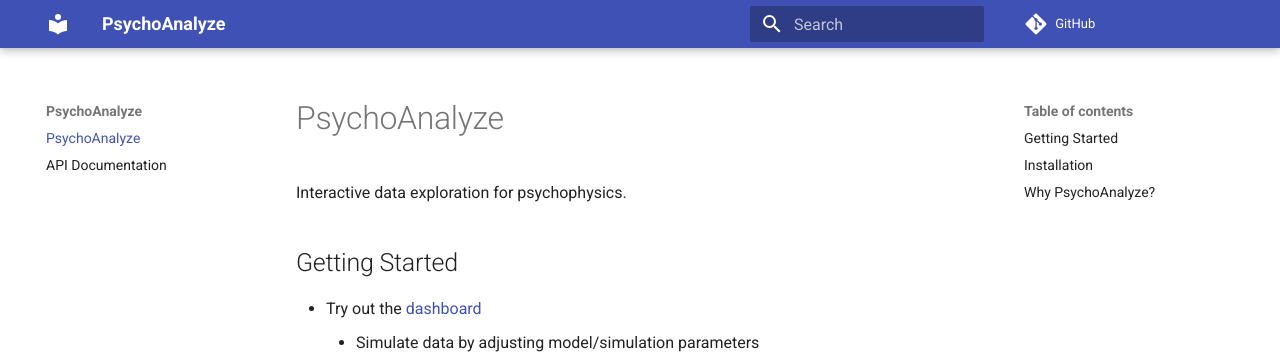
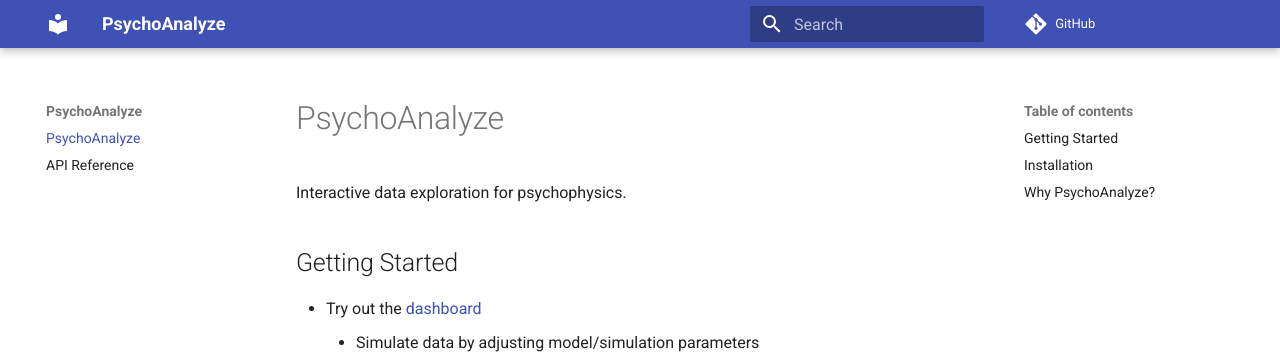
Before and after one commit to psychoanalyze/psychoanalyze, an MkDocs documentation site: the page built from docs/index.md, in a window 1280 px wide. Shown: the top 354 px of the page. Built offline with MkDocs 1.6.1 and Material for MkDocs 9.7.7, drawn with Linux system fonts in a browser that asks for light colours; a script that is not in the unit is left out; comment, search, counter and statistics services are not loaded.

Commit message:
docs: use "reference" instead of "documentation" for api docs

```diff
--- a/docs/API.md
+++ b/docs/API.md
@@ -1,3 +1,3 @@
-# API Documentation
+# API Reference
 
 :::psychoanalyze
```
